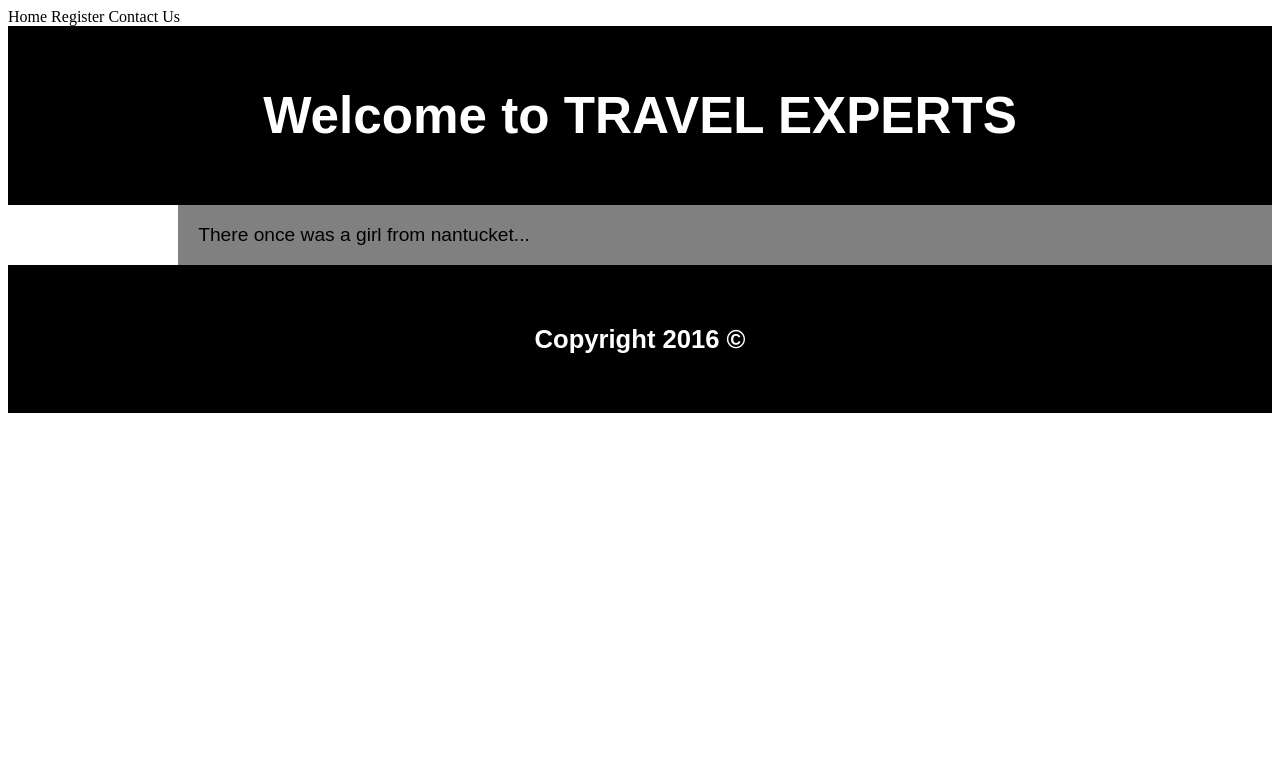
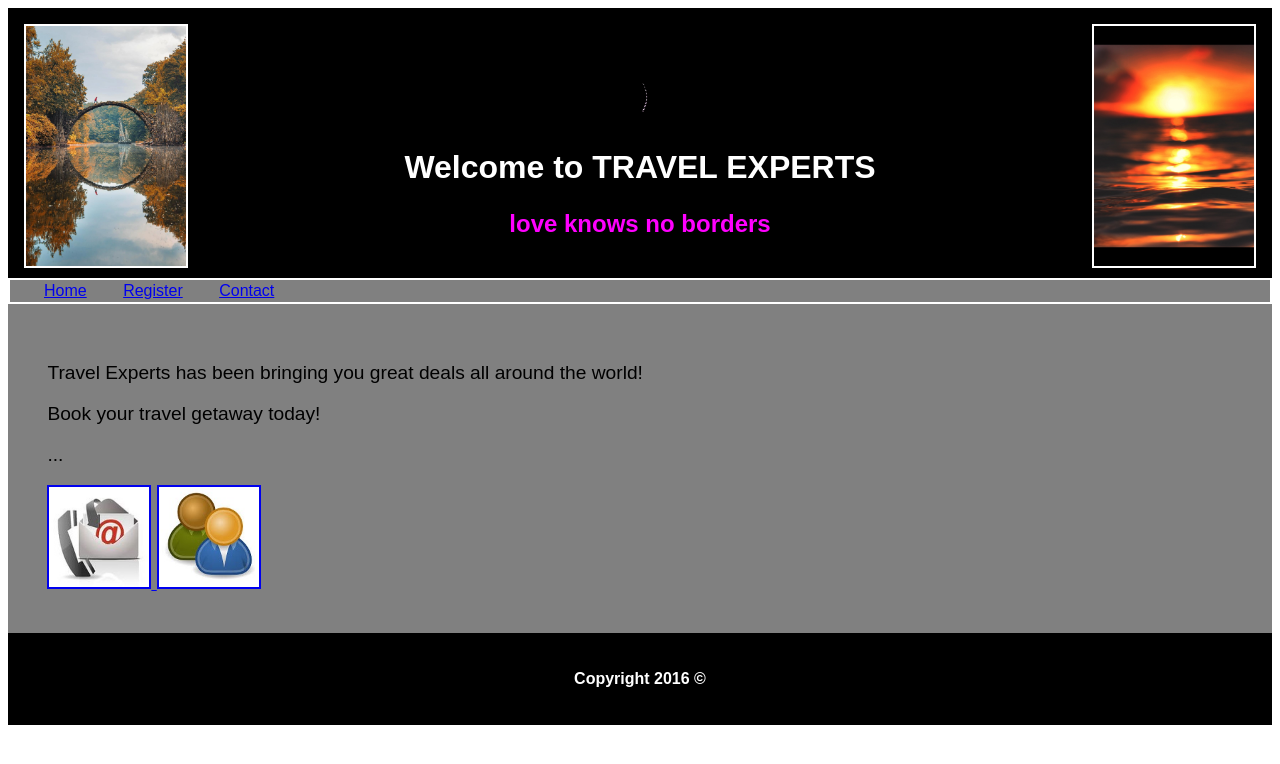
Before and after one commit to deanpjones/travel_agency_site, a PHP site: page /layout.html in a window 1280 px wide. Shown: the top 764 px of the page. Run offline with PHP 8.4, Linux system fonts and the light colour scheme.

Commit message:
Oct.22, working on layout.html mostly today, uploaded new images

```diff
--- a/index.html
+++ b/index.html
@@ -43,10 +43,10 @@
 		<p class="t_border">test</p>
 		<hr/>
 				<a href="contact.html">
-				<img src="images/contact.jpg" border="2" />
+				<img src="images/contact.jpg" alt="contact.jpg" border="2" />
 				</a>
 				<a href="register.html">
-				<img src="images/register.jpg" border="2" />
+				<img src="images/register.jpg" alt="register.jpg" border="2" />
 				</a>
 
 	</body>
--- a/layout.html
+++ b/layout.html
@@ -1,53 +1,118 @@
 <!DOCTYPE html>
 <html>
 	<head>
-		<title> my title </title>		<!--TAB ON BROWSER-->
+		<meta charset="UTF-8">
+		<meta name="description" content="Travel Agency Project">
+		<meta name="keywords" content="travel, destination, html, css">
+		<meta name="author" content="Dean Jones">
+
+		<!-- W3SCHOOLS ANIMATION -->
+<!-- 		<meta name="viewport" content="width=device-width, initial-scale=1">
+		<link rel="stylesheet" href="http://www.w3schools.com/lib/w3.css"> -->
+
+		<title> Travel Experts </title>		<!--TAB ON BROWSER-->
 		<!-- <link rel="stylesheet" type="text/css" href="style.css"> -->
-
 	<style>
 	header, footer {
+		height: 50%;
 		padding: 1em;
 		color: white;
 		background-color: black;
 		clear: left;
+		font-family: "Jokerman", "Helvetica Rounded", "Arial Rounded MT Bold", Arial, sans-serif;
+		font-size: 1em;
 		text-align: center;
-		font-family: "Jokerman", "Arial Rounded MT Bold", "Helvetica Rounded", Arial, sans-serif;
-		font-size: 1.6em;
+		<!-- text-shadow: 2px 2px #ccccb3; -->
 	}
 
-	nav ul {
+	nav {
+	text-indent: 1em;
     list-style-type: none;
-    padding: 0;
+	background-color: gray;
+	text-align: left;
+    padding: 0.125em;
+	font-family: "Helvetica Rounded", "Arial Rounded MT Bold", Arial, sans-serif;
+	border: 2px solid #ffffff;
 	}
+	.navbar {
+	padding-left: 1em;
+	padding-right: 1em;
+	}
+	/* Hover Control */
+	.navbar:hover {
+		background-color: #ff00ff;;
+		<!--FLICKERS font-size: 1.1em; -->
+	}
+	p {
 
-	nav ul a {
-		text-decoration: none;
 	}
-
 	article {
-		margin-left: 170px;
+		margin-left: 0;
 		border-left: 1px solid gray;
-		padding: 1em;
+		padding: 2em;
 		color: black;
 		background-color: gray;
 		overflow: hidden;
 		font-family: "Arial Rounded MT Bold", "Helvetica Rounded", Arial, sans-serif;
 		font-size: 1.2em;
 	}
+	#header-left {
+		float: left;
+		width: 160px;
+		height: 240px;
+		<!-- margin: 10px; -->
+		margin-left: auto;
+		margin-right: auto;
+		border: 2px solid #ffffff;
+	}
+	#header-right {
+		float: right;
+		width: 160px;
+		height: 240px;
+		<!-- margin: 10px; -->
+		margin-left: auto;
+		margin-right: auto;
+		border: 2px solid #ffffff;
+	}
+
+	#slogan {
+	color: #ff00ff;
+	padding: 0.1em;
+	font-size: 0.75em;
+	}
 	</style>
 	</head>
 		<body>
+			<header>
+				<img src="images/01bridge.jpg" id="header-left" alt="01bridge.jpg">
+				<img src="images/02sunset.jpg" id="header-right" alt="02sunset.jpg"><!--  width="161.8" height="100" -->
+				<img src="images/treelogo.gif" alt="treelogo.gif" width="161.8" height="100">
+				<h1>Welcome to TRAVEL EXPERTS<h1> <!-- TITLE TO THE LEFT OF LOGO? -->
+				<div id="slogan">love knows no borders</div>
+
+			</header>
+
 			<nav>
-				<label>Home</label>
+				<a href="index.html" class="navbar">Home</a>
+				<a href="register.html" class="navbar">Register</a>
+				<a href="contact.html" class="navbar">Contact</a>
+<!-- 				<label>Home</label>
 				<label>Register</label>
-				<label>Contact Us</label>
+				<label>Contact Us</label> -->
 			</nav>
-			<header>
-				<h1>Welcome to TRAVEL EXPERTS<h1>
-			</header>
 			<article>
-				There once was a girl from nantucket...
+				<p>Travel Experts has been bringing you great deals all around the world!</p>
+				<p>Book your travel getaway today!</p>
+				<p>...</p>
 
+
+
+					<a href="contact.html">
+						<img src="images/contact.jpg" alt="contact.jpg" border="2" width="100" height="100" />
+					</a>
+					<a href="register.html">
+						<img src="images/register.jpg" alt="register.jpg" border="2" width="100" height="100" />
+					</a>
 			</article>
 			<footer>
 				<h4>Copyright 2016 &copy;<h4>
--- a/register.html
+++ b/register.html
@@ -5,7 +5,7 @@
 		<link rel="stylesheet" type="text/css" href="style.css">
 	</head>
 
-	<body class="myback2">
+	<body class="myback2" bgcolor="blue">
 		<h1><img src="images\earth_logo.jpg" align="top" border="2"/>Travel Experts - Register</h1>
 
 		<!-- NAVIGATION BAR -->
@@ -66,9 +66,10 @@
 					<td>
 						<select id="dest" name="destination">
 							<option value="nil">&lt;-- pick here --&gt;</option>
+							<option value="GR">Greenland</option>
 							<option value="HI">Hawaii</option>
 							<option value="PR">Paris</option>
-							<option value="GR">Greenland</option>
+							<option value="UK">Ucluelet/Tofino</option>
 						</select>
 				</tr>
 
--- a/style.css
+++ b/style.css
@@ -8,7 +8,8 @@
 
 	body {
 		font-size: 100%;
-		background: linear-gradient(to bottom,  rgba(0,0,0,0.65) 0%,rgba(0,0,0,0) 100%);
+		background: black;
+		/* background: linear-gradient(to bottom,  rgba(0,0,0,0.65) 0%,rgba(0,0,0,0) 100%); */
 	}
 
 	nav {
```
Also changed, not shown: contact.html (+6 -2 lines), images/01bridge.jpg (added), images/02sunset.jpg (added), images/03lake.jpg (added), images/04waterfall.jpg (added), images/05arctic.jpg (added), images/06river.jpg (added), images/treelogo.gif (added).
